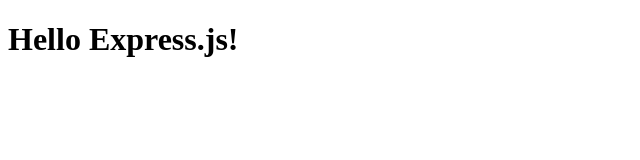
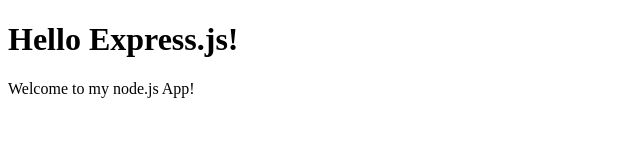
Before and after one commit to rajmaravanthe/web-server, a website: page public/index.html in a window 1280 px wide. Shown: the whole page, without its empty margins (0-640 px from the left). Drawn offline with Linux system fonts and the light colour scheme.

Commit message:
added a message in index

```diff
--- a/public/index.html
+++ b/public/index.html
@@ -6,5 +6,6 @@
     </head>
     <body>
         <h1>Hello Express.js!</h1>
+        <p>Welcome to my node.js App!</p>
     </body>
 </html>
```
